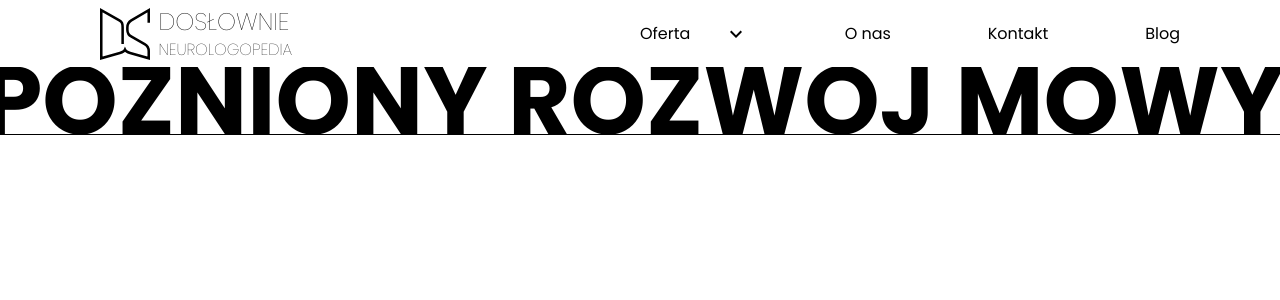
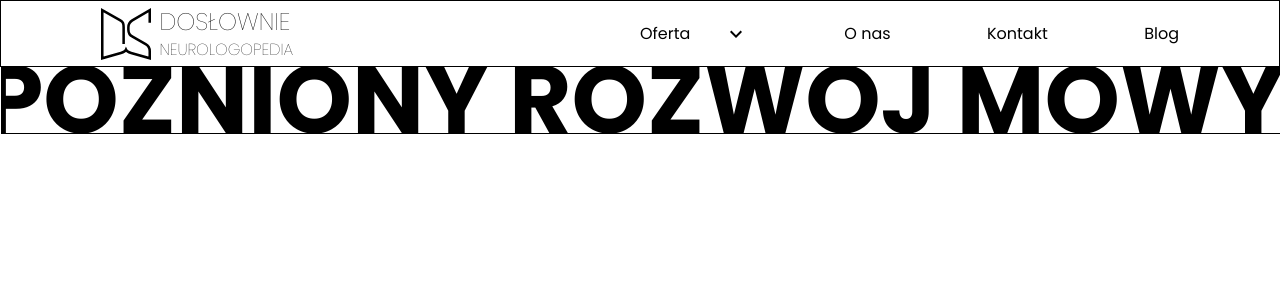
Before and after one commit to amieszczak/doslownie-nxt-app, a Next.js app: page /blog in a window 1280 px wide. Shown: the top 300 px of the page. Built offline with nearby package versions, Linux system fonts and the light colour scheme.

Commit message:
formatting code; adding condition enabling border display on subpages

```diff
--- a/src/app/components/header/header.tsx
+++ b/src/app/components/header/header.tsx
@@ -49,12 +49,23 @@ export default function Header() {
     const location = usePathname();
     const LPHeaderTop  = location == '/' && !menuTransform;
 
+
     return(
         <header className="fixed z-100">
-            <div className={classNames({['flex items-center gap-5 w-screen px-25 border-bottom border-black bg-white relative']: true, [styles.headerLandingPageTop]: LPHeaderTop, ['hover:bg-gray-400 hover:backdrop-filter hover:backdrop-blur-sm hover:bg-opacity-10']: LPHeaderTop, [classes.menuBarHeight]:true, [classes.menuBarHeightThin]: menuTransform})}>
-                <Link href='/' className={classNames({["h-13 flex items-center gap-2"]:true, [styles.logoTransform]: menuTransform, [styles.headerTransformBack]: !menuTransform})}>
+            <div className={classNames({['flex items-center gap-5 w-screen px-25 border-bottom border-black bg-white relative']: true,
+                                        ['border']: !LPHeaderTop,
+                                        [styles.headerLandingPageTop]: LPHeaderTop,
+                                        ['hover:bg-gray-400 hover:backdrop-filter hover:backdrop-blur-sm hover:bg-opacity-10']: LPHeaderTop,
+                                        [classes.menuBarHeight]:true,
+                                        [classes.menuBarHeightThin]: menuTransform})}>
+                <Link href='/' className={classNames({["h-13 flex items-center gap-2"]:true,
+                                                        [styles.logoTransform]: menuTransform,
+                                                        [styles.headerTransformBack]: !menuTransform})}>
                     <Image alt="logo" src={LPHeaderTop ? logoWhite : logo} className="size-full"/>
-                    <div className={classNames({['flex flex-col justify-center leading-none']:true, [styles.titleTransform]: menuTransform, [styles.headerTransformBack]: !menuTransform, [styles.headerTitleHide]: LPHeaderTop})}>
+                    <div className={classNames({['flex flex-col justify-center leading-none']:true,
+                                                [styles.titleTransform]: menuTransform,
+                                                [styles.headerTransformBack]: !menuTransform,
+                                                [styles.headerTitleHide]: LPHeaderTop})}>
                         <p className="text-2xl font-thin">DOSŁOWNIE</p>
                         <p className="text-base font-thin">NEUROLOGOPEDIA</p>
                     </div>
@@ -68,7 +79,8 @@ export default function Header() {
                                         className='h-full'
                                         onMouseEnter={() => setDropdownOpened(true)}
                                         onMouseLeave={() => setDropdownOpened(false)}>
-                                            <Link className={classNames({[styles.back]:true, ['block h-full flex items-center text-base']:true})} href={item.href}>
+                                            <Link className={classNames({[styles.back]:true,
+                                                                        ['block h-full flex items-center text-base']:true})} href={item.href}>
                                                 <p>{item.title}</p>
                                                 <Image
                                                 alt='chevron down'
```
